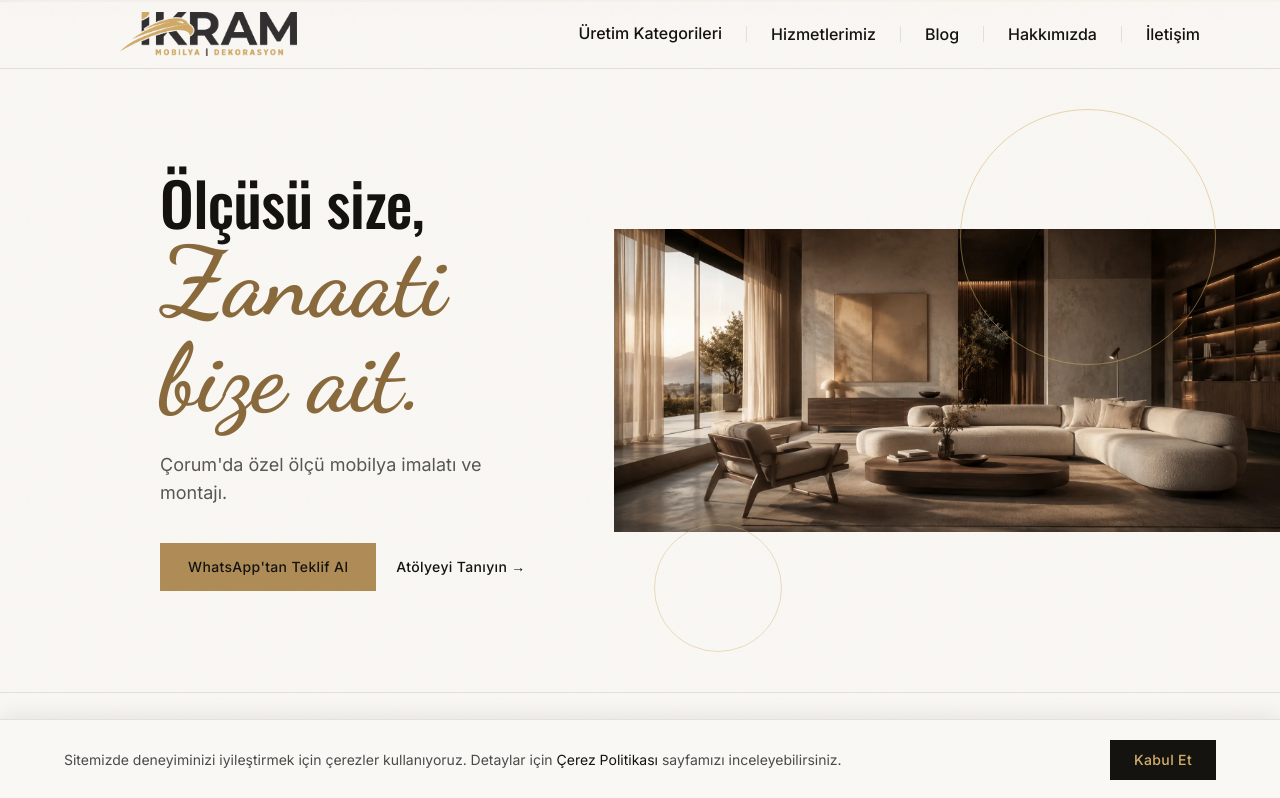
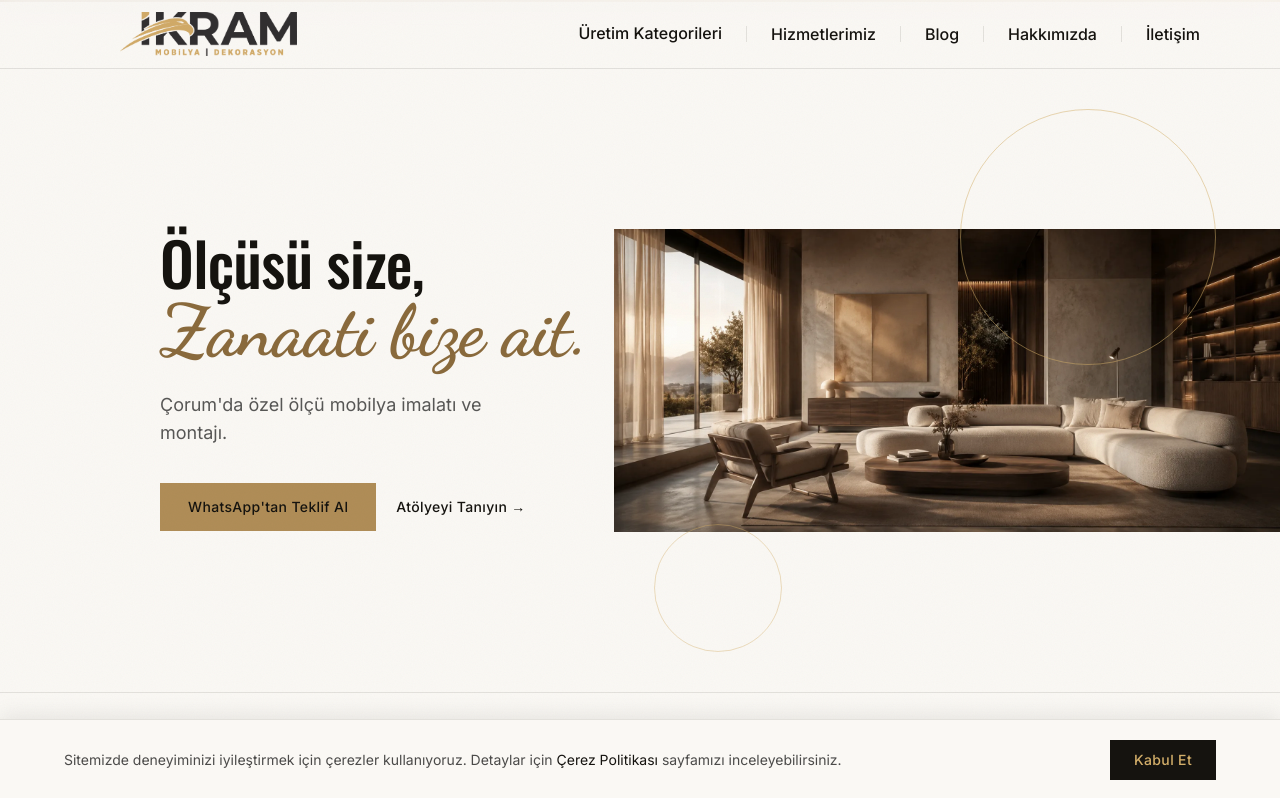
Before and after one commit to AligramTelegram/ikrammobilya, a Next.js app: page / in a window 1280 px wide. Shown: the top 798 px of the page. Built offline with nearby package versions, Linux system fonts and the light colour scheme.

Commit message:
style: hero el yazısı başlığın boyutunu küçült
Co-Authored-By: Claude Sonnet 5 <noreply@anthropic.com>

```diff
--- a/components/Hero.tsx
+++ b/components/Hero.tsx
@@ -91,7 +91,7 @@ export default function Hero() {
         >
           Ölçüsü size,
           <br />
-          <span className="font-script text-6xl font-bold text-gold-deep sm:text-7xl lg:text-8xl">
+          <span className="font-script text-5xl font-bold text-gold-deep sm:text-6xl lg:text-7xl">
             Zanaati bize ait.
           </span>
         </motion.h1>
```
